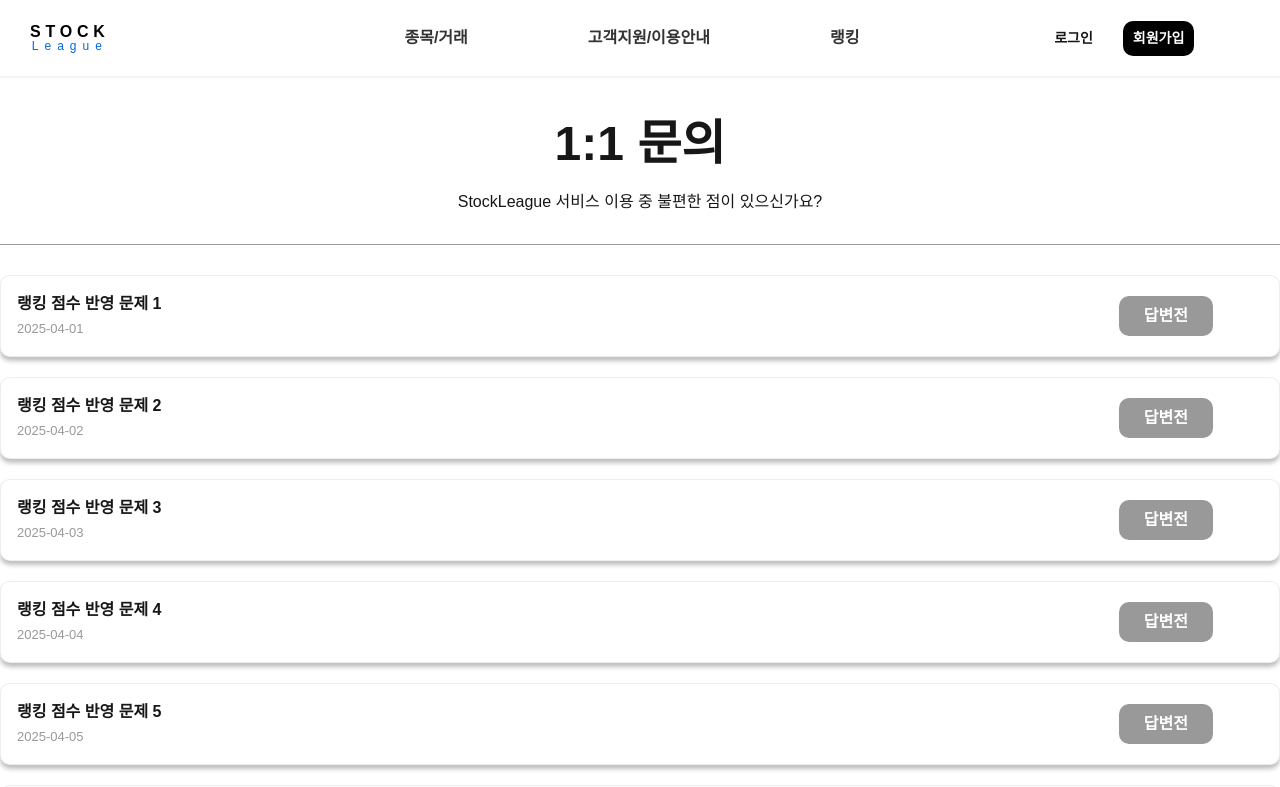
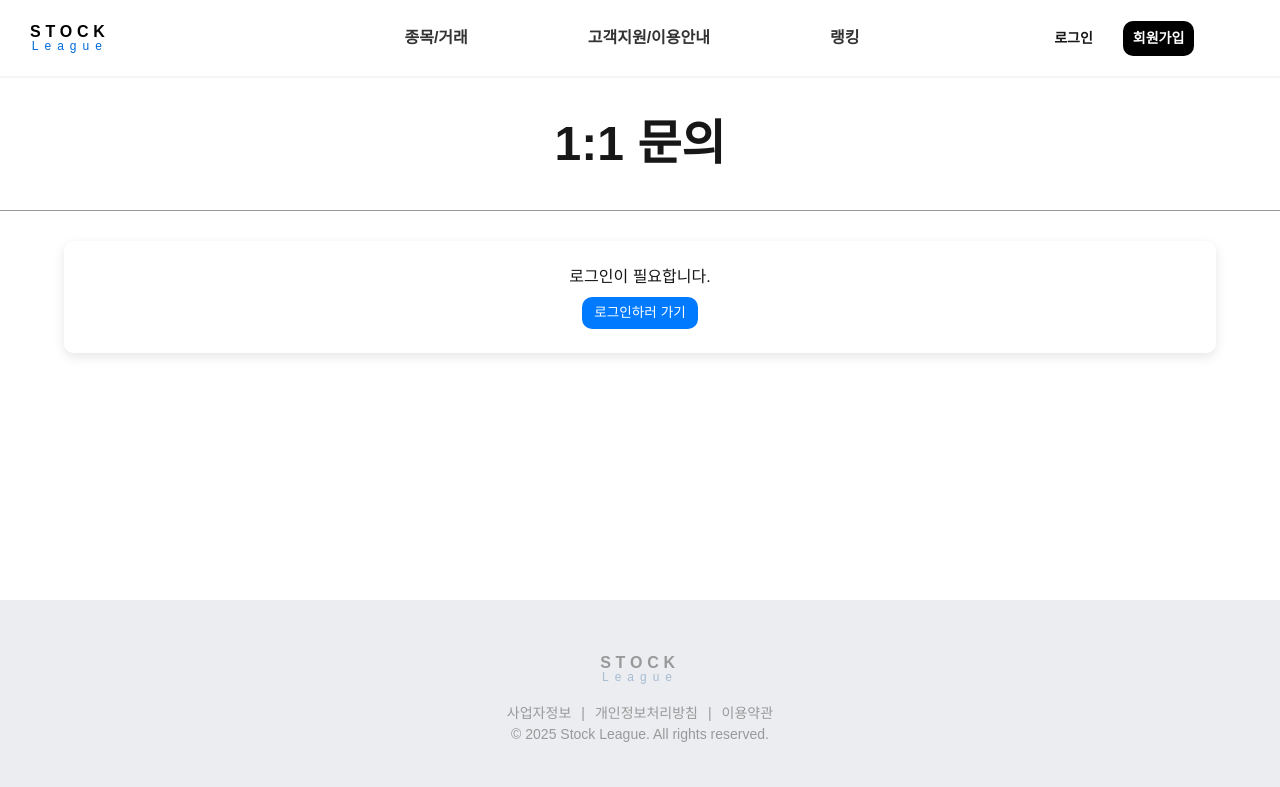
Before and after one commit to kimchanyoo/StockLeague, a Next.js app: page /help/inquiry in a window 1280 px wide. Shown: the top 787 px of the page. Built offline with nearby package versions, Linux system fonts and the light colour scheme; some icons are missing.

Commit message:
feat: 로그인 api 거래창, 문의페이지 연동

```diff
--- a/src/app/help/inquiry/inquiry.css
+++ b/src/app/help/inquiry/inquiry.css
@@ -110,3 +110,22 @@
     color: #aaa;
     cursor: not-allowed;
   }
+
+  .loginOverlay {
+    width: 90%;
+    background: rgba(255,255,255,0.95);
+    padding: 24px 32px;
+    border-radius: 10px;
+    text-align: center;
+    box-shadow: 0 4px 12px rgba(0,0,0,0.1);
+    z-index: 10;
+  }
+  .loginBtn {
+    margin-top: 8px;
+    padding: 6px 12px;
+    background-color: #007aff;
+    color: white;
+    border-radius: 10px;
+    text-decoration: none;
+    font-size: 0.85rem;
+  }
--- a/src/app/help/inquiry/page.tsx
+++ b/src/app/help/inquiry/page.tsx
@@ -5,6 +5,7 @@ import "./inquiry.css";
 import Link from 'next/link';
 import { useState } from 'react';
 import MoreVert from '@/app/components/MoreVert';
+import { useAuth } from '@/context/AuthContext'; // 추가
 
 const inquiries = Array.from({ length: 1044 }, (_, i) => ({
   id: `${i + 1}`,
@@ -19,6 +20,9 @@ const maxPageButtons = 10;
 
 export default function Inquiry() {
   const router = useRouter();
+  const { user } = useAuth(); // 로그인 정보 가져오기
+  const isLoggedIn = !!user;
+
   const [currentPage, setCurrentPage] = useState(1);
   const totalPages = Math.ceil(inquiries.length / inquiriesPerPage); // 최대 10페이지
 
@@ -36,6 +40,20 @@ export default function Inquiry() {
   const pageNumbers = [];
   for (let i = startPage; i <= endPage; i++) {
     pageNumbers.push(i);
+  }
+  // 로그인하지 않았을 때 안내문 표시
+  if (!isLoggedIn) {
+    return (
+      <div className="container">
+        <h1 className="title">1:1 문의</h1>
+        <div className="loginOverlay">
+          <p>로그인이 필요합니다.</p>
+          <Link href="/auth/login">
+            <button className="loginBtn">로그인하러 가기</button>
+          </Link>
+        </div>
+      </div>
+    );
   }
 
   return (
--- a/src/app/stocks/trade/page.tsx
+++ b/src/app/stocks/trade/page.tsx
@@ -6,9 +6,11 @@ import StockOrder from "@/app/components/StockOrder";
 import StockSelector from "@/app/components/StockSelector";
 import StockChart from "@/app/components/StockChart";
 import Community from "@/app/components/Community";
+import { useAuth } from "@/context/AuthContext"; // 예시: 직접 만든 인증 Context
 
 export default function Trade() {
-  const isLoggedIn = true; // 나중에 실제 로그인 여부로 변경
+  const { user } = useAuth(); // 로그인 정보 가져오기
+  const isLoggedIn = !!user;  // user가 있으면 로그인된 상태
 
   const [activeTab, setActiveTab] = useState<"chart" | "community">("chart");
   const [isFavorite, setIsFavorite] = useState(false);
@@ -26,7 +28,9 @@ export default function Trade() {
             <div className="btnGroup">
               <button className="bigBtn" onClick={() => setActiveTab('chart')}>차트</button>
               <button className="bigBtn" onClick={() => setActiveTab('community')}>커뮤니티</button>
-              <button className={`smallBtn ${isFavorite ? "active" : ''}`} onClick={() => setIsFavorite((prev) => !prev)}>★</button>
+              {isLoggedIn && (
+                <button className={`smallBtn ${isFavorite ? "active" : ''}`} onClick={() => setIsFavorite((prev) => !prev)}>★</button>
+              )}
             </div>
           </div>
           <div className="titleCantent">
```
